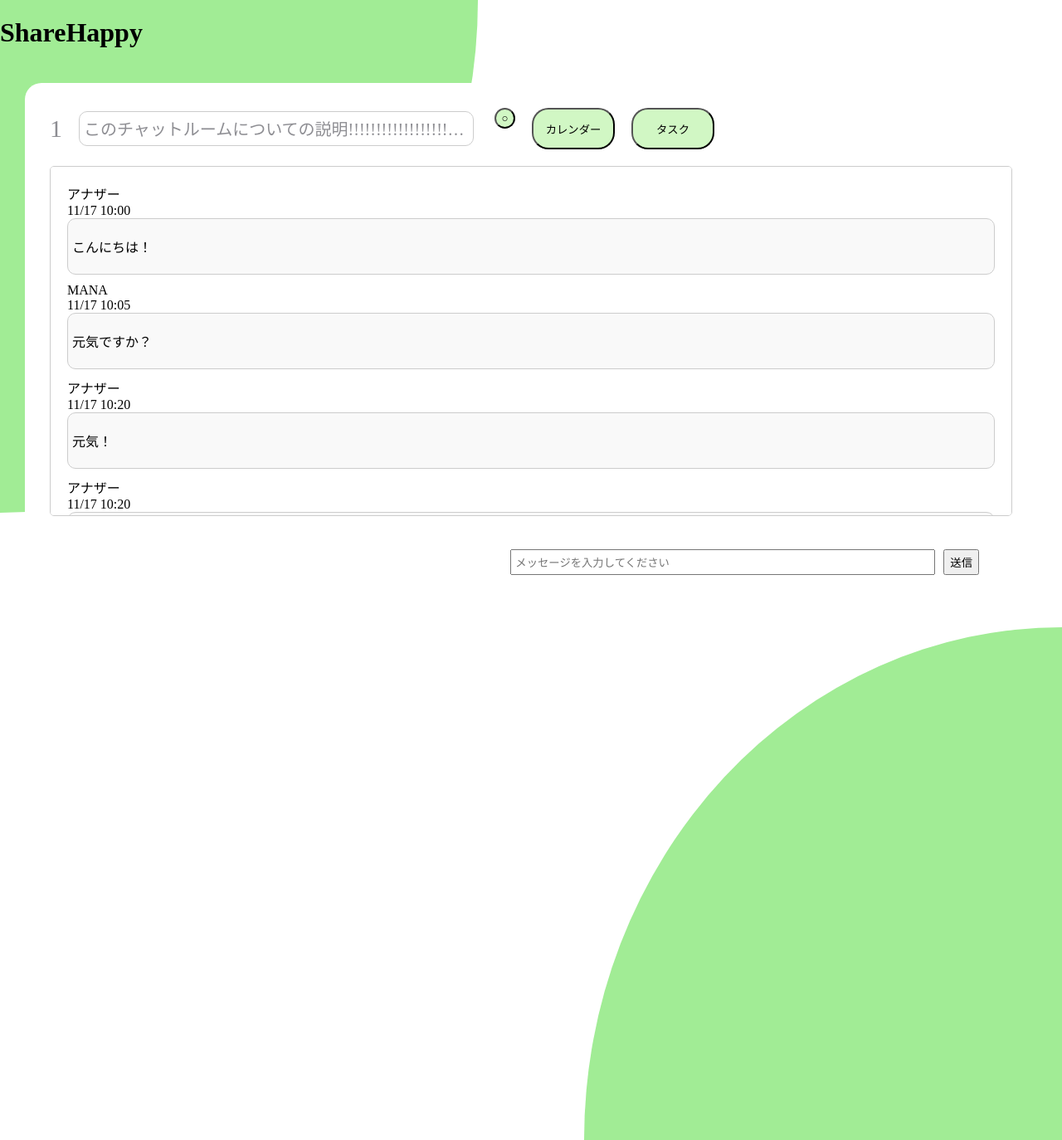
After one commit to RareTECH2024Autumn-G/teamG, a Flask app: page /chat/1 in a window 1280 px wide. The commit adds this page. Shown: the whole page at 83% size. Run offline with Flask 2, Linux system fonts and the light colour scheme.

Commit message:
chat.htmlを追加しました

```diff
--- a/ChatApp/app.py
+++ b/ChatApp/app.py
@@ -191,6 +191,31 @@ def showChatMessage():
     return render_template('home.html', group=l_group , groupmessage=l_groupmessage, uid=uid)
 
 # 2024/11/20 yoneyama add end
+
+    # ダミーデータで定義↓↓↓↓（画面の確認できないため）削除しても問題ない　アナザー　2024/11/21
+
+@app.route('/chat/<cid>')
+def chat(cid):
+    channel = {
+        "id": cid,
+        "name": f"{cid}",
+        "abstract": "このチャットルームについての説明!!!!!!!!!!!!!!!!!!!!!!!!。"
+    }
+    messages = [
+        {"id": 1, "user_id": 101, "user_name": "アナザー", "content": "こんにちは！", "created_at": "11/17 10:00"},
+        {"id": 2, "user_id": 102, "user_name": "MANA", "content": "元気ですか？", "created_at": "11/17 10:05"},
+        {"id": 1, "user_id": 101, "user_name": "アナザー", "content": "元気！", "created_at": "11/17 10:20"},
+        {"id": 1, "user_id": 101, "user_name": "アナザー", "content": "元気！", "created_at": "11/17 10:20"},
+        {"id": 1, "user_id": 101, "user_name": "アナザー", "content": "元気！", "created_at": "11/17 10:20"},
+       {"id": 1, "user_id": 101, "user_name": "アナザー", "content": "元気！", "created_at": "11/17 10:20"},
+       {"id": 1, "user_id": 101, "user_name": "アナザー", "content": "元気！", "created_at": "11/17 10:20"},
+       {"id": 1, "user_id": 101, "user_name": "アナザー", "content": "元気！", "created_at": "11/17 10:20"},
+    ]
+    return render_template('pages/home-pages/chat.html', channel=channel, messages=messages)
+ # ダミーデータで定義↑↑↑↑（画面の確認できないため）
+    # テンプレートに渡す　削除しても問題ない　アナザー　2024/11/21
+
+
 if __name__ == '__main__':
     # app.run(host='0.0.0.0', debug=False)
 # 2024/11/19 うっちゃん：デバッグのために仕込みdebug=Trueの時、上のprintたちがターミナルに出力される。
--- a/ChatApp/static/css/chat.css
+++ b/ChatApp/static/css/chat.css
@@ -1,6 +1,6 @@
 .chat-border {
     border-radius: 20px; /* 角を丸くする */
-    padding: 5px; /* 内側の余白 */
+    padding: 10px; /* 内側の余白 */
     max-width: 1200px;/* 最大幅を設定 */
     margin: 100px auto;/* 上下に100pxの余白を追加し、左右は中央揃え */
     background-color: white;
@@ -10,17 +10,58 @@
 .chat-container{
     display: flex;
     font-size: 30px;
+    margin: 20px;
     color: #8E8E93;
-
+    align-items: center;
 }
 
+.task-calendar-container{
+    display: flex;
+}
+
+.abstract{
+    white-space: nowrap; /* テキストを改行せずに1行で表示 */
+    overflow: hidden; /* 親要素を超えたテキストを隠す */
+    text-overflow: ellipsis; /* テキストが溢れた場合に「…」を表示 */
+    width: 40%; /* 幅を指定 */
+    height: 30px;
+    border: 1px solid #ccc; /* ボーダーを追加して見やすくする */
+    font-size: 20px;
+    padding: 5px;
+    margin: 0 20px;
+    border-radius: 10px;
+}
+
+.chat-edit{
+    background-color: #d1f7c4;
+    margin-left: 5px;
+    border-radius: 20px;
+    width: 25px;
+    height: 25px;
+}
+
+.chat-calendar{
+    background-color: #d1f7c4;
+    margin-left: 20px;
+    border-radius: 20px;
+    width: 100px;
+    height: 50px;
+}
+
+.chat-task{
+    background: #d1f7c4;
+    margin-left: 20px;
+    border-radius: 20px;
+    width: 100px;
+    height: 50px;
+}
 
 
 .chat-wrapper{
     display: flex; /* フレックスボックスを使用 */
     flex-direction: column; /* 縦に並べる */
     padding: 20px; /* 内側の余白 */
-    height: 300px; /* 固定の高さを設定 */
+    height: 380px; /* 固定の高さを設定 */
     overflow-y: auto; /* 縦方向のオーバーフローを自動処理 */
     background-color: #ffffff; /* 背景色 */
     border: 1px solid #ccc; /* 枠線 */
@@ -28,25 +69,36 @@
     margin: 20px;
 }
 
-.own-message {
-    background-color: #d1f7c4;  /* 現在のユーザーのメッセージの背景色 */
-    text-align: right;  /* メッセージを右寄せ */
-}
-
 .message {
-    padding: 10px;
+    padding: 5px;
     margin-bottom: 10px;
     border: 1px solid #ccc;
-    border-radius: 5px;
+    border-radius: 10px;
     background-color: #f9f9f9;
 }
 .own-message {
     background-color: #d1f7c4;
+    text-align: right;  /* メッセージを右寄せ */
+    border: 10px;
 }
 .message-meta {
     font-size: 0.8em;
-    color: #555;
+    color: black;
 }
 .chat-form-container {
-    margin-top: 20px;
+    margin-top: 40px;
+    margin-right: 60px;
 }
+
+.chat-button-container{
+    display: flex;
+    justify-content: end;
+}
+
+.chat-area{
+    field-sizing: content;
+    width: 500px;
+    margin-right: 10px;
+    resize: none;
+    padding: 5px;
+}
--- /dev/null
+++ b/ChatApp/templates/pages/home-pages/chat.html
@@ -0,0 +1,51 @@
+{% extends 'pages/home-pages/base.html' %}
+{% block title %}
+<title>チャット画面-{{ channel.name }}</title> <!--タブ名の表示-->
+{% endblock %}
+{% block body %}
+<div class="chat-border">
+   <div class="chat-container">
+       <div>{{ channel.name }}</div>
+        {% if channel.abstract %} <!--channel.abstractが存在し、空でない場合にのみ適用（チャットのコメント部分）-->
+       <div class="abstract">{{ channel.abstract }}</div>
+       {% endif %}
+   <div class="task-calendar-container">
+       <button class="chat-edit">○</button>
+       <button class="chat-calendar">カレンダー</button>
+       <button class="chat-task">タスク</button>
+   </div>
+   </div>
+
+   <div id="messages" class="chat-wrapper"> <!-- メッセージ表示部分 -->
+        {% for message in messages %} <!--リストや配列の中の要素をループ処理するためのもの-->
+            <div>{{ message.user_name }}</div>  <!--チャット内ユーザー名-->
+            <div>{{ message.created_at }}</div> <!--年月日-->
+            <div class="message {% if message.user_id == current_user_id %}own-message{% endif %}"> <!--message.user_id はそのメッセージを送信したユーザーのIDを指し、current_user_id は現在ログインしているユーザーのID-->
+                 <!--own-message クラスは、通常、現在のユーザーが送信したメッセージに特別なスタイルを適用するために使われます。例えば、背景色を変更したり、メッセージの位置を右側に配置するなどの視覚的な違いをつけることができます。-->
+                <p>{{ message.content | e }}</p> <!--.content は、サーバーサイドから渡されたメッセージの内容。メッセージの内容が "Hello, world!" であれば、この構文は "Hello, world!" を出力します。-->
+                <div class="message-meta">
+                   {% if message.user_id == current_user_id %} <!--テンプレートエンジンの条件分岐-、メッセージを送信したユーザーが現在ログインしているユーザーの場合のみ、以下の削除ボタンを表示-->
+                        <form action="/delete_message" method="POST" style="display:inline;"><!-- 削除ボタン -->
+                            <input type="hidden" name="message_id" value="{{ message.id }}">
+                            <input type="hidden" name="cid" value="{{ channel.id }}">
+                            <button type="submit">削除</button>
+                        </form>
+                    {% endif %}
+                </div>
+            </div>
+        {% endfor %}
+    </div>
+
+    <!-- 新しいメッセージ投稿フォーム -->
+    <div class="chat-form-container">
+        <form action="/message" method="POST">
+            <input type="hidden" name="cid" value="{{ channel.id }}">
+            <div class="chat-button-container">
+               <textarea class="chat-area" name="message" rows="1" placeholder="メッセージを入力してください" required></textarea><br>
+               <button class="send-button" type="submit">送信</button>
+            </div>
+        </form>
+    </div>
+</div>
+</body>
+{% endblock %}
```
Also changed, not shown: ChatApp/static/css/group.css (line endings or trailing spaces).
